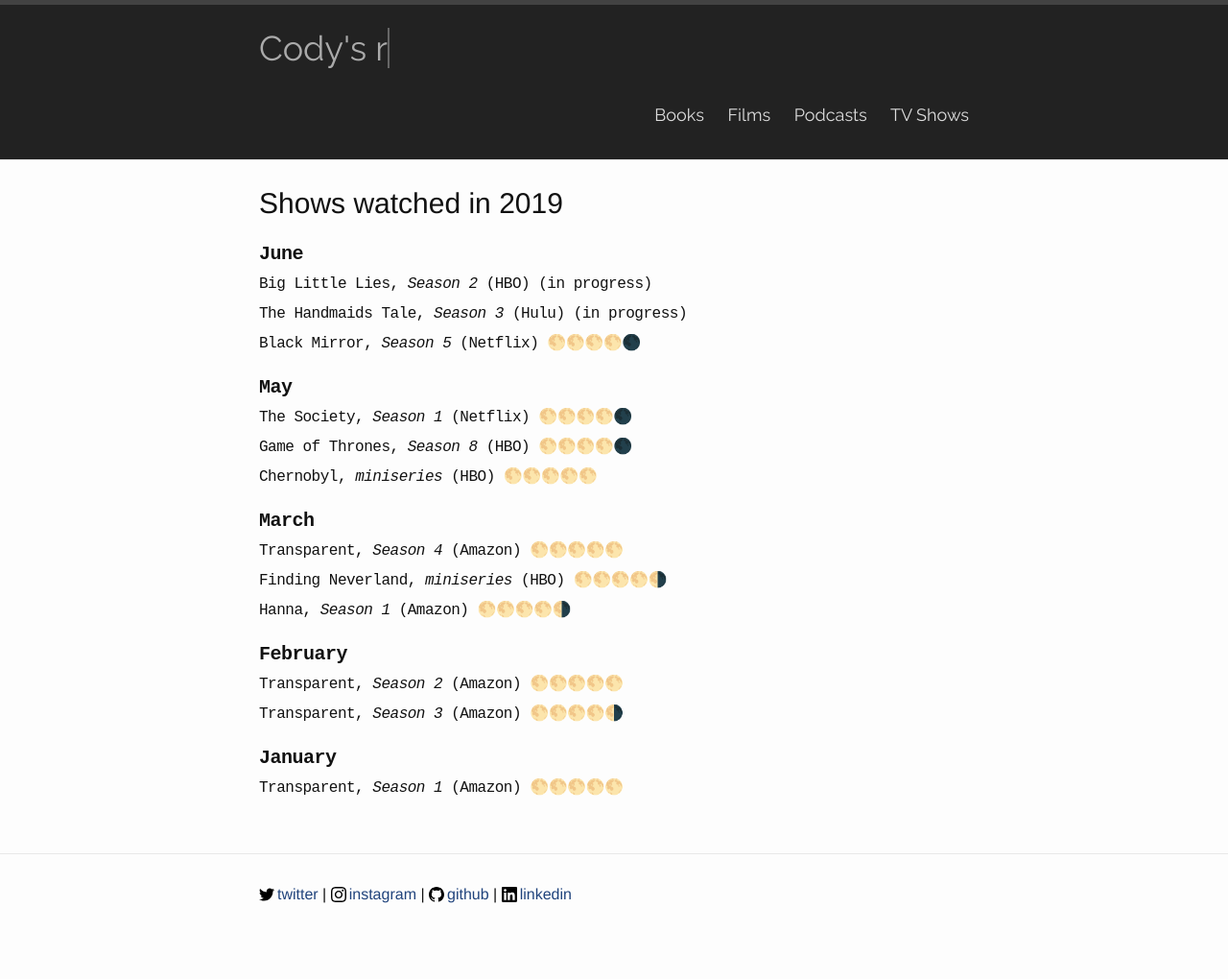
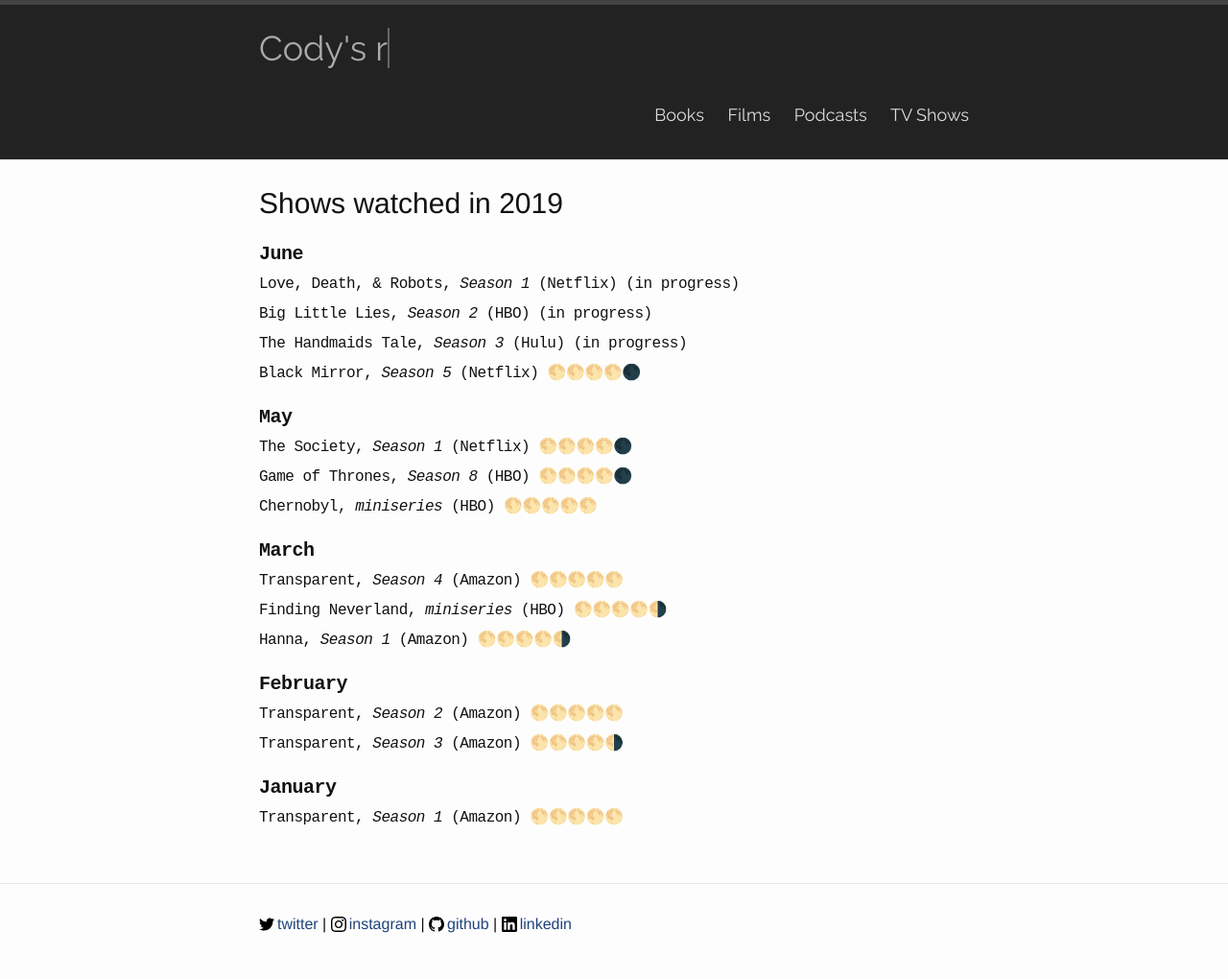
Before and after one commit to codydalerodgers/personal-blog, a Jekyll site: the page built from _shows/2019.md, in a window 1280 px wide. Shown: the whole page at 96% size. Built offline with Jekyll 4.4.1, drawn with Linux system fonts in a browser that asks for light colours; before the commit the page ends 989 px from its top, so only the background shows below that.

Commit message:
Update tv show in progress

```diff
--- a/_shows/2019.md
+++ b/_shows/2019.md
@@ -4,6 +4,8 @@
 title: Shows watched in 2019
 ---
 ## June
+Love, Death, & Robots, _Season 1_ (Netflix) {{site.inprogress}}
+
 Big Little Lies, _Season 2_ (HBO) {{site.inprogress}}
 
 The Handmaids Tale, _Season 3_ (Hulu) {{site.inprogress}}
```
